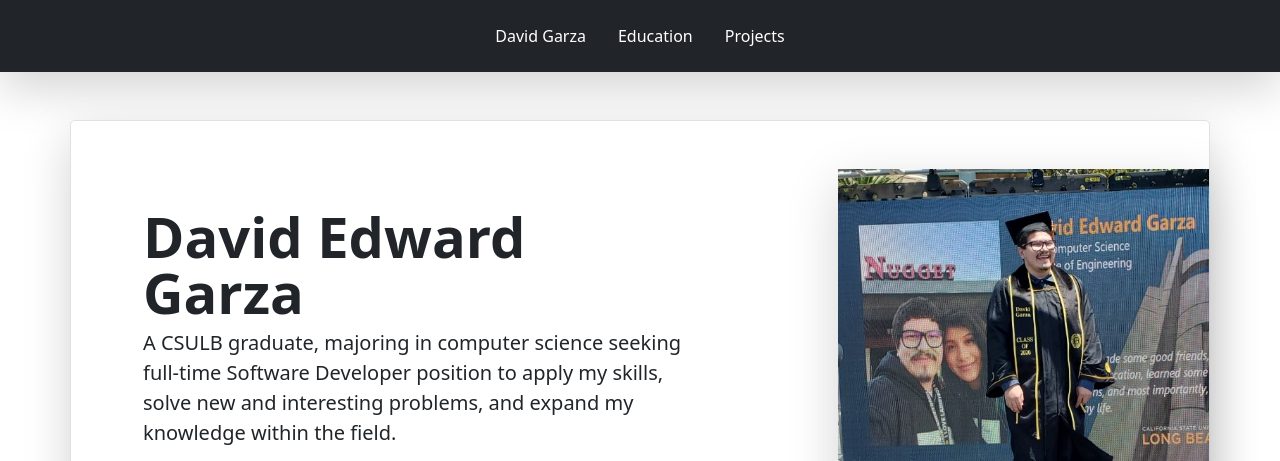
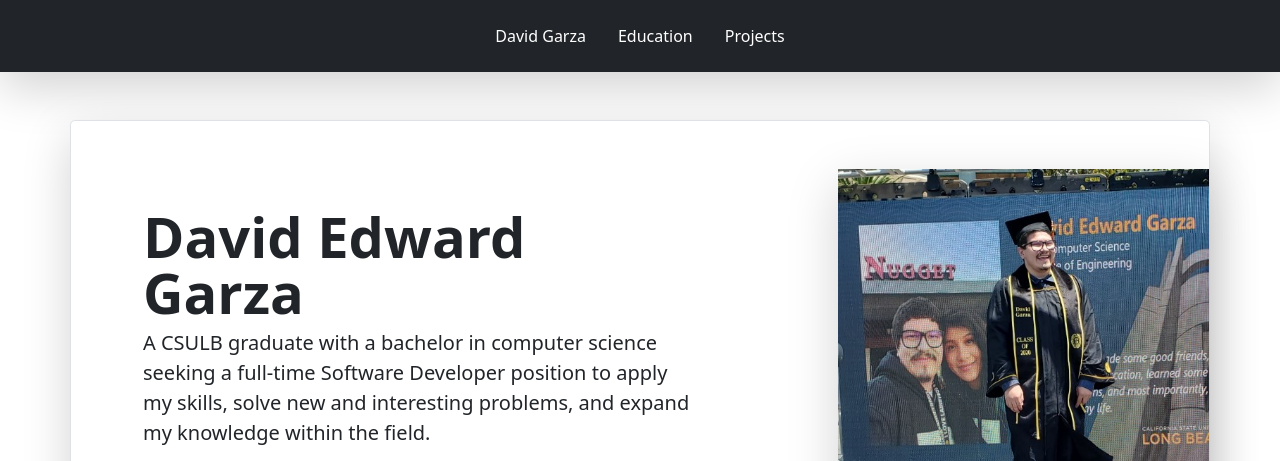
Before and after one commit to MrDrDAVID/MrDrDAVID.github.io, a plain HTML site: page index.html in a window 1280 px wide. Shown: the top 461 px of the page. Drawn offline with nearby package versions, Linux system fonts and the light colour scheme.

Commit message:
Update index.html

```diff
--- a/index.html
+++ b/index.html
@@ -31,7 +31,7 @@
             <div class="row p-4 pb-0 pe-lg-0 pt-lg-5 align-items-center rounded-3 border shadow-lg bg-white">
             <div class="col-lg-7 p-3 p-lg-5 pt-lg-3">
                 <h1 class="display-4 fw-bold lh-1" id="me">David Edward Garza</h1>
-                <p class="lead">A CSULB graduate, majoring in computer science seeking full-time Software Developer position
+                <p class="lead">A CSULB graduate with a bachelor in computer science seeking a full-time Software Developer position
                     to apply my skills, solve new and interesting problems, and expand my knowledge within the field.</p>
                 <div class="d-grid gap-5 d-md-flex justify-content-md-start mb-4 mb-lg-3">
                     <a href="https://github.com/MrDrDAVID" target="blank_"><i class="fab fa-github-square fa-6x icon"></i></a>
```
